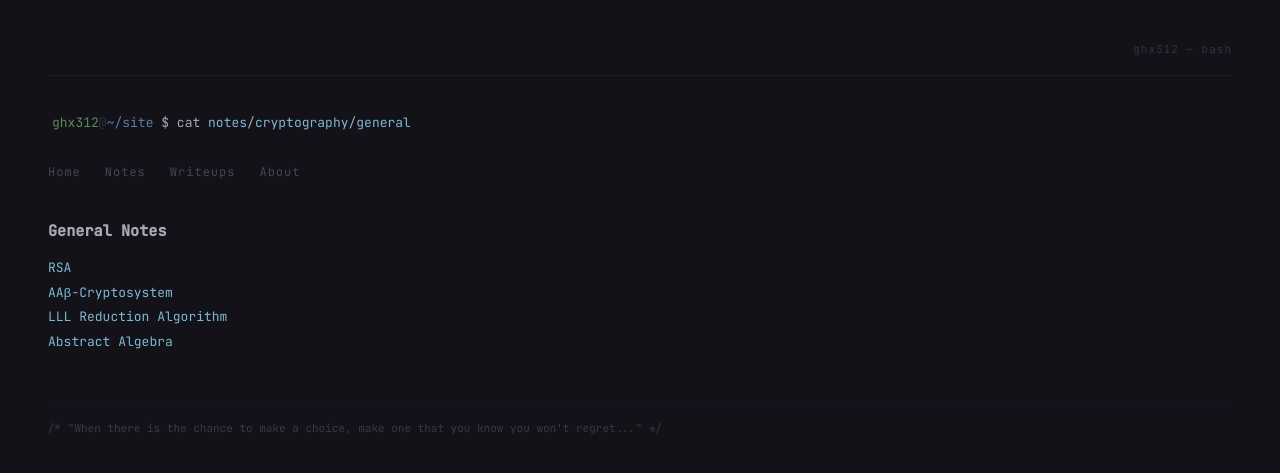
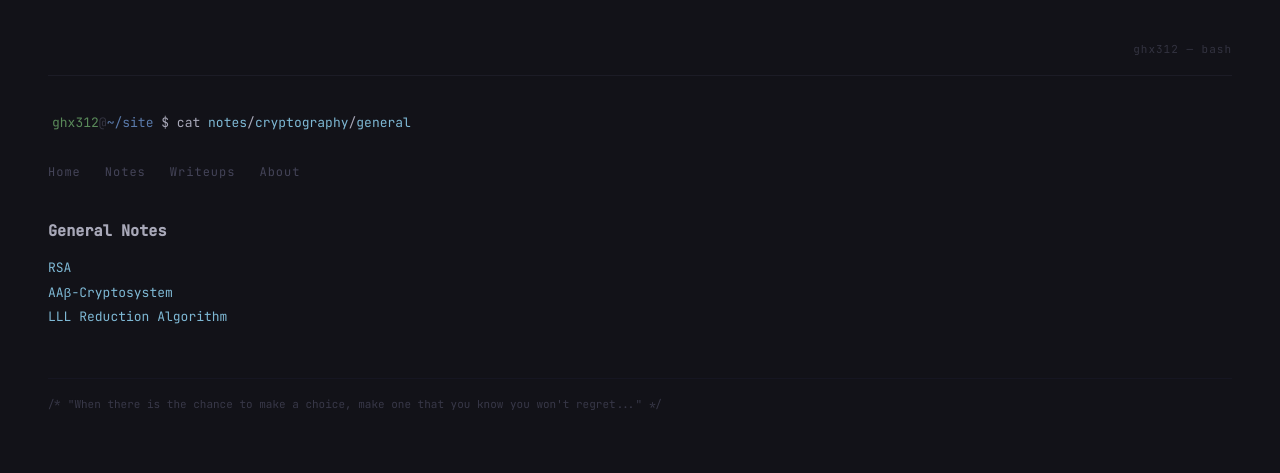
Before and after one commit to ghx312/ghx312.github.io, a Jekyll site: the page built from _pages/notes/cryptography/general/index.md, in a window 1280 px wide. Shown: the top 473 px of the page. Built offline with Jekyll 4.4.1, drawn with Linux system fonts in a browser that asks for light colours.

Commit message:
Removed Abstract Algebra

```diff
--- a/_pages/notes/cryptography/general/index.md
+++ b/_pages/notes/cryptography/general/index.md
@@ -8,4 +8,3 @@ permalink: /notes/cryptography/general/
 [RSA](/notes/cryptography/general/rsa/)
 [AAβ-Cryptosystem](/notes/cryptography/general/aa-cryptosystem)
 [LLL Reduction Algorithm](/notes/cryptography/general/lll/)
-[Abstract Algebra](/notes/cryptography/general/abstract_algebra/)
```
